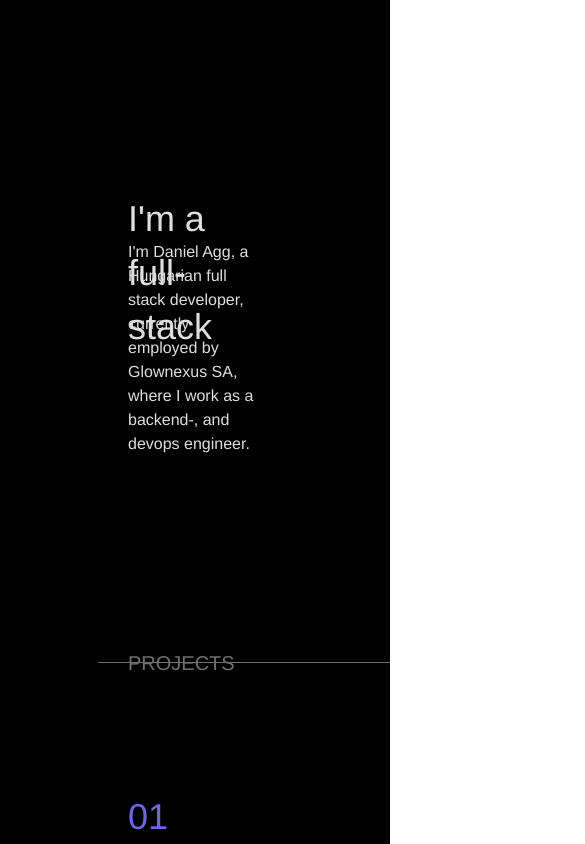
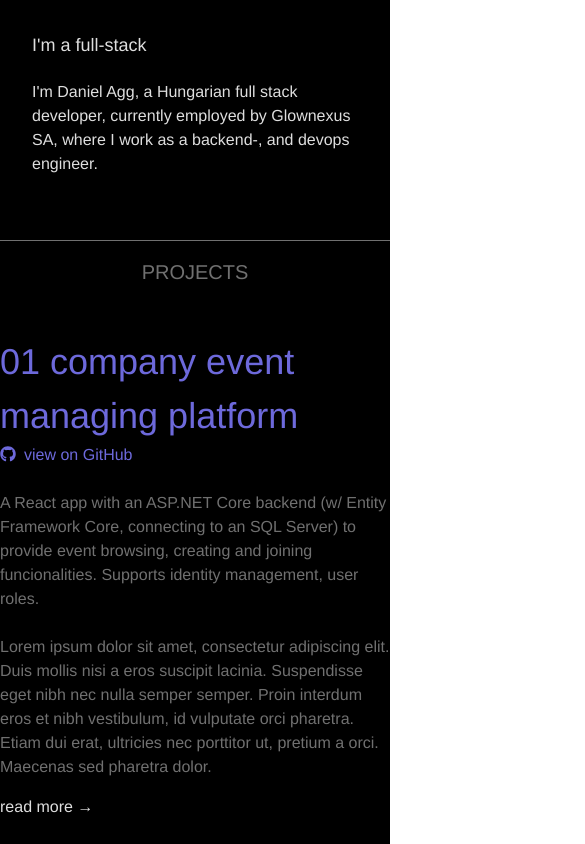
Before and after one commit to danielagg/personal-website-ts, a React (Create React App) app: page / in a window 390 px wide. Shown: the top 844 px of the page, 585 px wide, since content can reach past the window. Built offline with nearby package versions, Linux system fonts and the light colour scheme.

Commit message:
Better responsivity

```diff
--- a/src/components/About/About.tsx
+++ b/src/components/About/About.tsx
@@ -9,7 +9,7 @@ import Button, { ButtonVariant } from "../Shared/Button/Button";
 
 const About = () => {
   return (
-    <div className="container text-gray flex pt-16">
+    <div className="container lg:py-48 lg:px-32 text-gray flex">
       <ul className="pt-6 pr-12 flex-none text-gray-lighter flex-grow">
         <li>
           <a
--- a/src/components/Landing/LandingContainer.tsx
+++ b/src/components/Landing/LandingContainer.tsx
@@ -23,7 +23,7 @@ const LandingContainer = () => {
         direction={PageSeparatorDirection.Left}
       />
 
-      <About />
+      {/* <About /> */}
     </>
   );
 };
--- a/src/components/Landing/LandingHeader.tsx
+++ b/src/components/Landing/LandingHeader.tsx
@@ -20,9 +20,9 @@ const LandingHeader = () => {
   };
 
   return (
-    <div className="container py-48">
+    <div className="container p-8 lg:py-48 lg:px-32">
       <div style={{ height: "2em" }}>
-        <h1 className="typed-intro font-robotoMono font-light text-gray-lighter moveInFromLeftAnimation text-4xl relative inline-block">
+        <h1 className="typed-intro font-robotoMono font-light text-gray-lighter moveInFromLeftAnimation text-lg lg:text-4xl relative inline-block">
           Daniel Agg
         </h1>
       </div>
--- a/src/components/Portfolio/PortfolioItemCardContainer.tsx
+++ b/src/components/Portfolio/PortfolioItemCardContainer.tsx
@@ -33,7 +33,7 @@ const PortfolioItemCardContainer = () => {
   };
 
   return (
-    <div className="container py-16">
+    <div className="container lg:py-16 lg:px-32">
       {itemsToDisplay.map((proj, index) => {
         return <PortfolioItemCard key={index} item={proj} />;
       })}
--- a/src/components/PortfolioItem/PortfolioItemDescription.tsx
+++ b/src/components/PortfolioItem/PortfolioItemDescription.tsx
@@ -3,7 +3,7 @@ import { PortfolioItemSubComponentProps } from "./PortfolioItemPageContainer";
 
 const PortfolioItemDescription = ({ item }: PortfolioItemSubComponentProps) => {
   return (
-    <div className="moveInFromRightAnimation container pt-16 pb-24">
+    <div className="moveInFromRightAnimation container lg:py-48 lg:px-32">
       <div className="text-gray">
         {item.detailedDescription &&
           item.detailedDescription.split("\n").map((line, index) => {
--- a/src/components/PortfolioItem/PortfolioItemHeader.tsx
+++ b/src/components/PortfolioItem/PortfolioItemHeader.tsx
@@ -4,7 +4,7 @@ import { PortfolioItemSubComponentProps } from "./PortfolioItemPageContainer";
 
 const PortfolioItemHeader = ({ item }: PortfolioItemSubComponentProps) => {
   return (
-    <div className="container py-24">
+    <div className="container lg:py-48 lg:px-32">
       <h1 className="moveInFromLeftAnimation text-primary lowercase font-robotoMono font-light text-4xl">
         {item.name}
       </h1>
--- a/src/components/PortfolioItem/PortfolioItemTechsUsed.tsx
+++ b/src/components/PortfolioItem/PortfolioItemTechsUsed.tsx
@@ -3,7 +3,7 @@ import { PortfolioItemSubComponentProps } from "./PortfolioItemPageContainer";
 
 const PortfolioItemTechsUsed = ({ item }: PortfolioItemSubComponentProps) => {
   return (
-    <div className="container pt-16 pb-2 flex">
+    <div className="container lg:py-48 lg:px-32 flex">
       <ul className="pt-6 pr-12 flex-none text-gray-lighter flex-grow">
         {item.technologies.map((tech, index) => {
           return (
--- a/src/components/Shared/PageSeparator/PageSeparatorLine.tsx
+++ b/src/components/Shared/PageSeparator/PageSeparatorLine.tsx
@@ -24,17 +24,21 @@ const PageSeparatorLine = ({ text, direction }: PageSeparatorLineProp) => {
 
   return (
     <div className={fadeInAnimation}>
-      <div className="container" style={{ textAlign: textAlignment }}>
+      <div
+        className="container lg:px-32 lg:block hidden"
+        style={{ textAlign: textAlignment }}
+      >
         <p className="uppercase text-gray font-robotoMono text-xl">{text}</p>
       </div>
       <hr
         style={{
-          width: "75%",
-          float: floatDirection,
-          marginTop: "-1rem"
+          float: floatDirection
         }}
-        className="border-0 h-px bg-gray block"
+        className="w-full lg:w-3/4 lg:-mt-4 lg:mb-0 mt-8 mb-4 border-0 h-px bg-gray block"
       />
+      <p className="block lg:hidden text-center uppercase text-gray font-robotoMono text-xl">
+        {text}
+      </p>
     </div>
   );
 };
--- a/tailwind.config.js
+++ b/tailwind.config.js
@@ -7,7 +7,6 @@ module.exports = {
     },
     container: {
       center: true,
-      padding: "8rem",
       sizes: {}
     },
     extend: {
```
